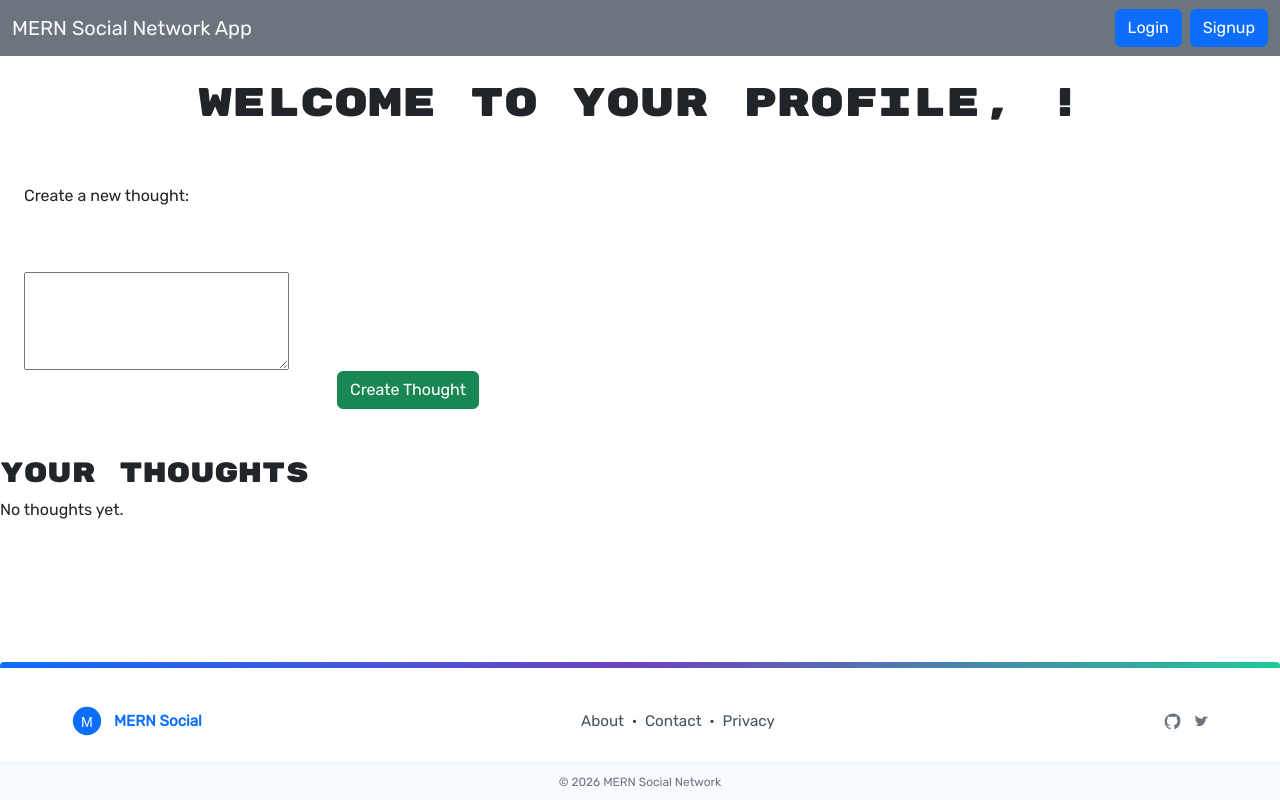
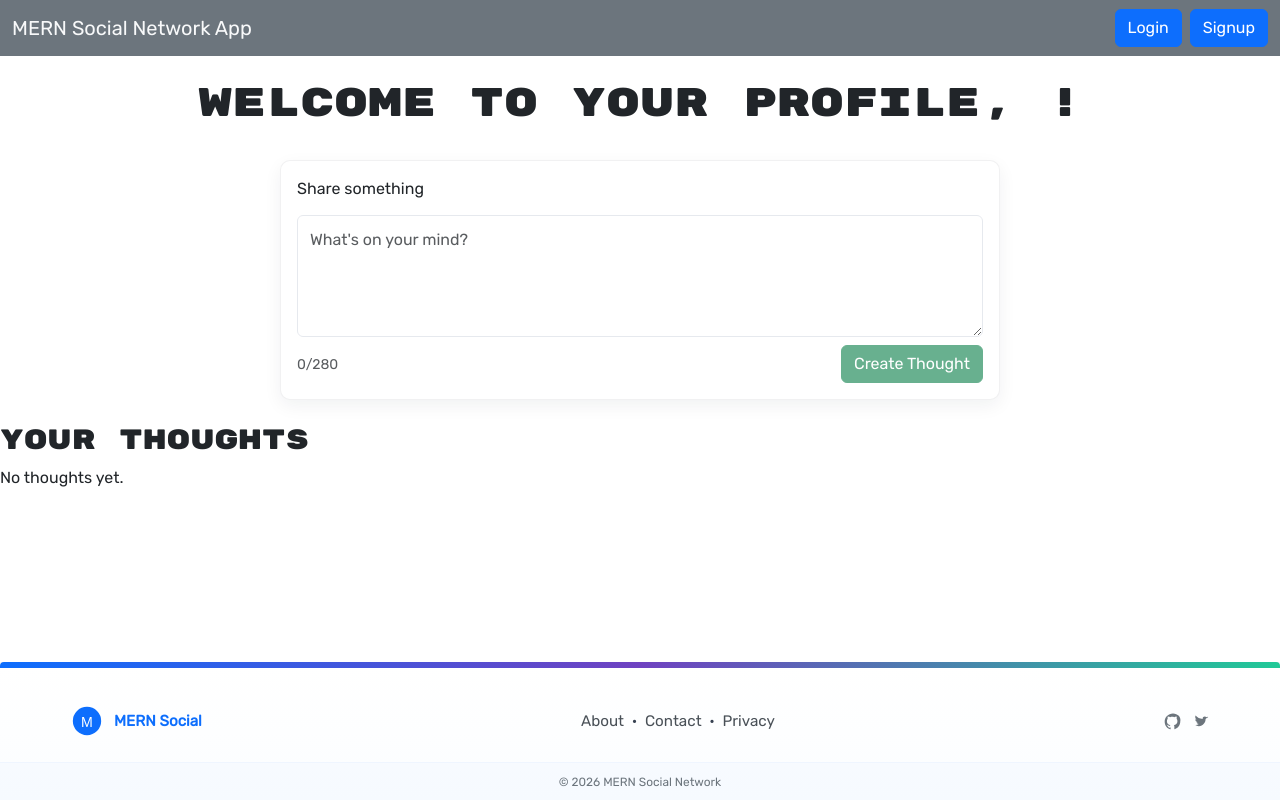
Before and after one commit to jordanb366/mern-social-network, a React (Create React App) app in the folder client/: page /profile in a window 1280 px wide. Built offline with nearby package versions, Linux system fonts and the light colour scheme.

Commit message:
changed dashboard UI and state now updates on submit of a thought, changed ui of create reactions

```diff
--- a/client/src/pages/Profile.js
+++ b/client/src/pages/Profile.js
@@ -1,5 +1,5 @@
 import React, { useEffect, useState } from "react";
-
+import "./profile.css";
 import { getMe } from "../utils/API";
 import Auth from "../utils/auth";
 
@@ -57,19 +57,29 @@ const Profile = () => {
 
   // ---- Create a thought POST request to send to database
 
-  const createThought = () => {
-    fetch(`/api/thoughts/`, {
+  const createThought = async (e) => {
+    e.preventDefault();
+    const trimmed = thoughtText.trim();
+    if (!trimmed) return;
+
+    try {
+      const res = await fetch(`/api/thoughts/`, {
         method: "POST",
-      headers: {
-        "Content-Type": "application/json",
-      },
+        headers: { "Content-Type": "application/json" },
         body: JSON.stringify({
-        thoughtText: thoughtText,
+          thoughtText: trimmed,
           username: userData.username,
           userId: userData._id,
         }),
       });
-    console.log(thoughtText);
+
+      if (!res.ok) throw new Error("Failed to create thought");
+
+      setThoughtText("");
+      fetchThoughts();
+    } catch (err) {
+      console.error(err);
+    }
   };
 
   return (
@@ -77,24 +87,34 @@ const Profile = () => {
       <h1 className="text-center p-4">
         Welcome to your profile, {userData.username}!
       </h1>
-      <div className="container">
-        <h1>{userData.username}</h1>
-      </div>
+
       <div>
-        <p className="p-4">Create a new thought:</p>
-        <form className="form-inline">
+        <form className="new-thought-form" onSubmit={createThought}>
+          <div className="card new-thought-card p-3">
+            <label htmlFor="thoughtText" className="form-label">
+              Share something
+            </label>
             <textarea
+              id="thoughtText"
+              className="form-control new-thought-textarea"
+              rows="4"
+              placeholder="What's on your mind?"
               value={thoughtText}
               onChange={(e) => setThoughtText(e.target.value)}
-            className="p-4 m-4"
-          ></textarea>
+              maxLength={280}
+              aria-label="Create a thought"
+            />
+            <div className="d-flex justify-content-between align-items-center mt-2">
+              <small className="text-muted">{thoughtText.length}/280</small>
               <button
-            type="button"
-            onClick={(e) => createThought(e)}
-            className="btn btn-success m-4"
+                type="submit"
+                className="btn btn-success"
+                disabled={!thoughtText.trim()}
               >
                 Create Thought
               </button>
+            </div>
+          </div>
         </form>
       </div>
       <div className="mt-4">
--- a/client/src/pages/SingleUser.js
+++ b/client/src/pages/SingleUser.js
@@ -1,4 +1,5 @@
 import React, { useEffect, useState } from "react";
+import "./singleUser.css";
 import { Link, useParams } from "react-router-dom";
 import Auth from "../utils/auth";
 import { getMe } from "../utils/API";
@@ -191,7 +192,9 @@ const SingleUser = () => {
                 {Auth.loggedIn() ? (
                   <form className="reaction-form">
                     <textarea
-                      className="reaction-textarea p-2"
+                      className="form-control form-control-sm reaction-textarea"
+                      rows={2}
+                      placeholder="Add a quick reaction"
                       value={reactionText[thought._id] || ""}
                       onChange={(e) =>
                         setReactionText((prev) => ({
@@ -199,14 +202,15 @@ const SingleUser = () => {
                           [thought._id]: e.target.value,
                         }))
                       }
+                      aria-label="Reaction"
                     />
                     <button
                       type="button"
                       id={thought._id}
                       onClick={() => createReaction(thought._id)}
-                      className="btn btn-success reaction-btn ms-2"
+                      className="btn btn-success btn-sm reaction-btn ms-2"
                     >
-                      Create A Reaction
+                      React!
                     </button>
                   </form>
                 ) : (
--- /dev/null
+++ b/client/src/pages/profile.css
@@ -0,0 +1,30 @@
+.new-thought-card {
+  max-width: 720px;
+  margin: 0 auto 1rem;
+  border-radius: 10px;
+  background: #ffffff;
+  box-shadow: 0 6px 18px rgba(22, 28, 45, 0.06);
+  border: 1px solid rgba(22, 28, 45, 0.06);
+}
+
+.new-thought-textarea {
+  resize: vertical;
+  min-height: 110px;
+  padding: 0.75rem;
+  font-size: 1rem;
+  border-radius: 6px;
+  border: 1px solid #e6e9ee;
+  margin-top: 0.4rem;
+}
+
+.new-thought-form .btn[disabled] {
+  opacity: 0.65;
+  cursor: not-allowed;
+}
+
+@media (max-width: 576px) {
+  .new-thought-card {
+    padding: 1rem;
+    margin: 0.5rem;
+  }
+}
--- /dev/null
+++ b/client/src/pages/singleUser.css
@@ -0,0 +1,22 @@
+.reaction-form {
+  display: flex;
+  gap: 0.5rem;
+  align-items: center;
+  margin-top: 0.5rem;
+}
+
+.reaction-textarea {
+  flex: 1;
+  min-height: 38px;
+  max-height: 80px;
+  padding: 0.35rem 0.5rem;
+  font-size: 0.9rem;
+  border-radius: 6px;
+  resize: vertical;
+}
+
+.reaction-btn {
+  padding: 0.25rem 0.6rem;
+  font-size: 0.85rem;
+  line-height: 1;
+}
```
Lines whose indentation alone changed are shown as unchanged.
